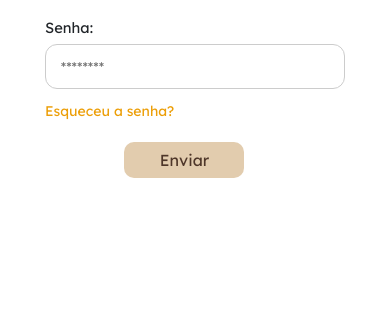
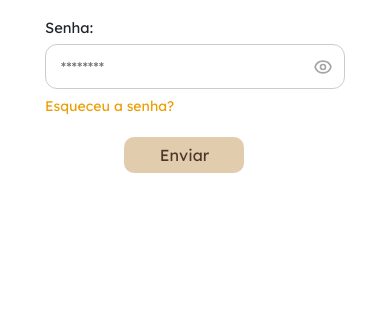
Before and after one commit to Andressa-gith/Enchant, a website: page backend/views/entrar.html in a window 390 px wide. Shown: the part 377-710 px from the top of the page. Drawn offline with nearby package versions, Linux system fonts and the light colour scheme; files that its build step writes are made by us from their sources; files whose address does not match are found by name.

Commit message:
atualizações dos erros

```diff
--- a/backend/views/entrar.html
+++ b/backend/views/entrar.html
@@ -49,7 +49,15 @@
             <div class="form">
               <p>Senha:
               <p>
+<div class="password-container">
                 <input type="password" id="senha" name="senha" placeholder="********"><br><br>
+                <span class="toggle-password" onclick="togglePassword(event)">
+        <svg id="eyeIcon" xmlns="http://www.w3.org/2000/svg" fill="none" viewBox="0 0 24 24" stroke="currentColor">
+            <path stroke-linecap="round" stroke-linejoin="round" stroke-width="2" d="M15 12a3 3 0 11-6 0 3 3 0 016 0z" />
+            <path stroke-linecap="round" stroke-linejoin="round" stroke-width="2" d="M2.458 12C3.732 7.943 7.523 5 12 5c4.478 0 8.268 2.943 9.542 7-1.274 4.057-5.064 7-9.542 7-4.477 0-8.268-2.943-9.542-7z" />
+        </svg>
+    </span>
+</div>
               <div class="containeresqueceu">
                 <a class="esqueceu" href="/esqueci-senha">Esqueceu a senha?</a>
               </div>
--- a/frontend/scripts/enchant/entrar.js
+++ b/frontend/scripts/enchant/entrar.js
@@ -120,4 +120,38 @@ document.addEventListener('DOMContentLoaded', () => {
             submitButton.textContent = 'Entrar';
         }
     });
+
 });
+
+function togglePassword(event) {
+    if (event) {
+        event.preventDefault();
+        event.stopPropagation();
+    }
+
+    const passwordField = document.getElementById('senha');
+    const eyeIcon = document.getElementById('eyeIcon');
+
+    // Salva a posição do cursor antes de mudar o tipo
+    const cursorPosition = passwordField.selectionStart;
+
+    if (passwordField.type === 'password') {
+        passwordField.type = 'text';
+        eyeIcon.innerHTML = `<path stroke-linecap="round" stroke-linejoin="round" stroke-width="2" d="M13.875 18.825A10.05 10.05 0 0112 19c-4.478 0-8.268-2.943-9.543-7a9.97 9.97 0 011.563-3.029m5.858.908a3 3 0 114.243 4.243M9.878 9.878l4.242 4.242M9.88 9.88l-3.29-3.29m7.532 7.532l3.29 3.29M3 3l3.59 3.59m0 0A9.953 9.953 0 0112 5c4.478 0 8.268 2.943 9.543 7a10.025 10.025 0 01-4.132 5.411m0 0L21 21" />`;
+    } else {
+        passwordField.type = 'password';
+        eyeIcon.innerHTML = `<path stroke-linecap="round" stroke-linejoin="round" stroke-width="2" d="M15 12a3 3 0 11-6 0 3 3 0 016 0z" /><path stroke-linecap="round" stroke-linejoin="round" stroke-width="2" d="M2.458 12C3.732 7.943 7.523 5 12 5c4.478 0 8.268 2.943 9.542 7-1.274 4.057-5.064 7-9.542 7-4.477 0-8.268-2.943-9.542-7z" />`;
+    }
+
+    // Restaura a posição do cursor
+    passwordField.setSelectionRange(cursorPosition, cursorPosition);
+
+    // Remove o foco do input
+    passwordField.blur();
+
+    // Retorna o foco imediatamente (isso evita o efeito visual de mudança)
+    setTimeout(() => {
+        passwordField.focus();
+        passwordField.setSelectionRange(cursorPosition, cursorPosition);
+    }, 0);
+}
--- a/frontend/scripts/layouts/enchant/headerenchant.js
+++ b/frontend/scripts/layouts/enchant/headerenchant.js
@@ -33,7 +33,7 @@ class HeaderComponent {
               </li>
             </ul>
             <!-- O botão permanece inalterado -->
-              <a href="/#plans">
+              <a class="link" href="/#plans">
               <button class="btn btn-brown" type="button" id="doeagora">
                 Junte-se a nós
               </button>
@@ -176,26 +176,35 @@ class HeaderComponent {
       .btn-brown,
       #doeagora {
         background-color: rgba(226, 204, 174, 1);
-        border-color: rgba(226, 204, 174, 1);
+        border-radius: 10px;
         color: #4E3629;
         font-weight: 700;
         font-family: "Lexend Deca";
       }
 
       #doeagora {
-        font-size: 16px;
-        width: 9rem;
+        font-size: 15px;
+        width: 10rem;
+        height: 2.5rem;
         margin-right: 2rem;
         border: none;
+        text-decoration: none;
       }
 
       #doeagora:hover {
         background-color: #caae8d;
         color: #3d2106;
         transition: .2s;
+        text-decoration: none;
+
       }
 
       #doeagora:focus {
+        text-decoration: none;
+  }
+      .link:hover,
+      .link:focus,
+      .link:active {
         text-decoration: none;
       }
 
--- a/frontend/styles/enchant/entrar.css
+++ b/frontend/styles/enchant/entrar.css
@@ -33,6 +33,94 @@
       transform: translateY(0);
     }
 
+
+/* Garante que o input não mude quando clicado */
+.password-container input {
+    padding-right: 45px !important;
+    width: 400px;
+    height: 45px;
+    outline: none !important;
+    border-radius: 12px !important;
+    border: 1px solid #CCC !important;
+    padding-left: 1rem !important;
+    transition: none !important; /* Remove qualquer animação */
+}
+.password-container {
+    position: relative;
+    width: 100%;
+    display: inline-block;
+}
+
+/* Garante que o input não mude quando clicado */
+.password-container input {
+    padding-right: 45px !important;
+    width: 400px;
+    height: 45px;
+    outline: none !important;
+    border-radius: 12px !important;
+    border: 1px solid #CCC !important;
+    padding-left: 1rem !important;
+    transition: none !important;
+}
+
+/* Remove mudanças no estado de foco */
+.password-container input:focus {
+    outline: none !important;
+    border: 1px solid #CCC !important;
+    box-shadow: none !important;
+    background-color: white !important;
+}
+
+/* Remove mudanças no estado ativo */
+.password-container input:active {
+    outline: none !important;
+    border: 1px solid #CCC !important;
+    box-shadow: none !important;
+}
+
+.toggle-password {
+    position: absolute;
+    right: 12px;
+    top: 35%;
+    transform: translateY(-50%);
+    cursor: pointer;
+    width: 24px;
+    height: 24px;
+    color: #a5a5a5;
+    z-index: 10;
+    user-select: none;
+    display: flex;
+    align-items: center;
+    justify-content: center;
+}
+
+.toggle-password:hover {
+    color: #777;
+}
+
+.toggle-password svg {
+    width: 20px;
+    height: 20px;
+    display: block;
+    pointer-events: none;
+}
+
+/* Responsivo */
+@media (max-width: 790px) {
+    .password-container input {
+        width: 300px !important;
+    }
+
+    .toggle-password {
+        right: 10px;
+    }
+}
+
+@media (min-width: 790px) and (max-width: 1000px) {
+    .password-container input {
+        width: 400px !important;
+    }
+}
     .error-message {
       background: linear-gradient(135deg, #ff6b6b, #ee5a52);
       color: white !important;
@@ -81,8 +169,8 @@
       display: flex;
       align-items: center;
       gap: 10px;
-      box-shadow: 0 4px 12px rgba(46, 204, 113, 0.3);
-      border-left: 4px solid #27ae60;
+
+
       margin-top: 15px;
       margin-bottom: 15px;
       max-width: 400px;
```
